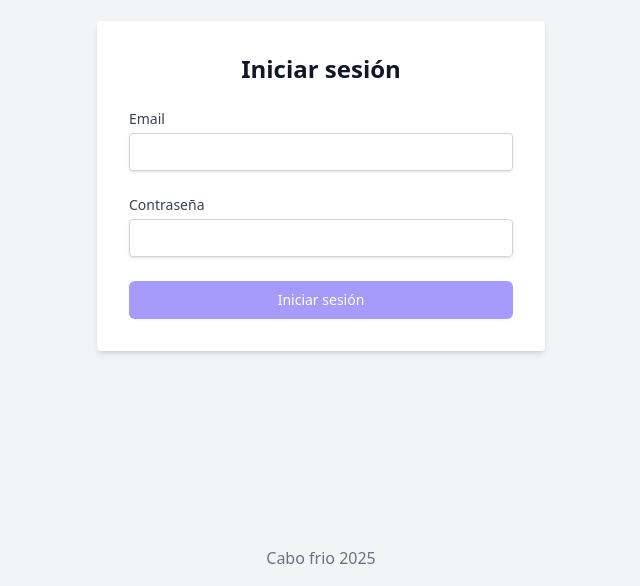
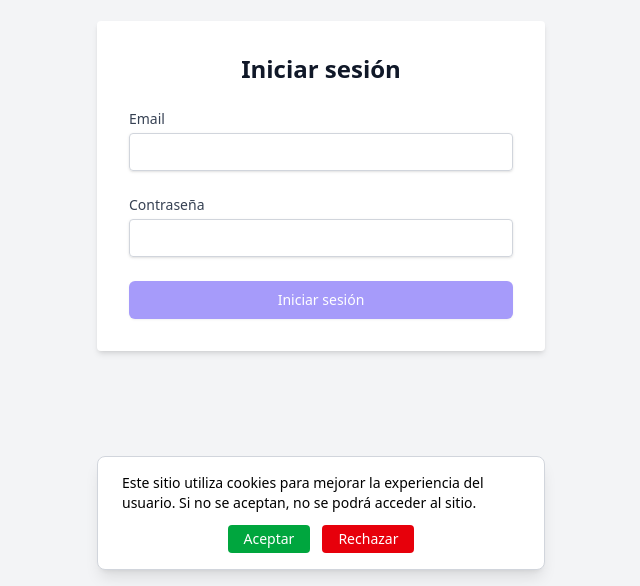
Before and after one commit to UlisesLarrabe/cabo-frio-frontend, a Next.js app: page /login in a window 1280 px wide. Shown: the part 214-800 px from the top of the page, without its empty margins (319-959 px from the left). Built offline with nearby package versions, Linux system fonts and the light colour scheme; no server answers.

Commit message:
Add cookie badge

```diff
--- a/src/app/page.tsx
+++ b/src/app/page.tsx
@@ -5,14 +5,15 @@
 
 export default async function Home() {
   const verifyCookies = await cookies();
-  const token = verifyCookies.has("auth");
+  const token = verifyCookies.get("auth");
   if (!token) {
     redirect("/login");
   }
+
   return (
-    <>
+    <main>
       <Header />
       <Hero />
-    </>
+    </main>
   );
 }
--- /dev/null
+++ b/src/components/CookieBanner.tsx
@@ -0,0 +1,40 @@
+"use client";
+import { useState } from "react";
+
+export default function CookieBanner({
+  setHasAcceptedCookies,
+}: {
+  setHasAcceptedCookies: (value: boolean) => void;
+}) {
+  const [show, setShow] = useState(true);
+
+  const handleChoice = (accept: boolean) => {
+    setHasAcceptedCookies(accept);
+    setShow(false);
+  };
+
+  if (!show) return null;
+
+  return (
+    <div className="fixed bottom-4 left-0 right-0 mx-auto max-w-md bg-white border border-gray-300 rounded-lg px-6 py-4 shadow-lg text-sm z-50 flex flex-col items-center">
+      <span>
+        Este sitio utiliza cookies para mejorar la experiencia del usuario. Si
+        no se aceptan, no se podrá acceder al sitio.
+      </span>
+      <div className="mt-3 flex gap-3">
+        <button
+          className="px-4 py-1 rounded bg-green-600 text-white hover:bg-green-700 transition"
+          onClick={() => handleChoice(true)}
+        >
+          Aceptar
+        </button>
+        <button
+          className="px-4 py-1 rounded bg-red-600 text-white hover:bg-red-700 transition"
+          onClick={() => handleChoice(false)}
+        >
+          Rechazar
+        </button>
+      </div>
+    </div>
+  );
+}
--- a/src/components/LoginPage.tsx
+++ b/src/components/LoginPage.tsx
@@ -1,12 +1,19 @@
 "use client";
 import React, { useState } from "react";
 import { toast, Toaster } from "sonner";
+import CookieBanner from "./CookieBanner";
 
 const LoginPage = () => {
   const [email, setEmail] = useState("");
   const [password, setPassword] = useState("");
   const [loading, setLoading] = useState(false);
-  const isDisabled = email.trim() === "" || password.trim() === "" || loading;
+  const [hasAcceptedCookies, setHasAcceptedCookies] = useState(false);
+
+  const isDisabled =
+    !hasAcceptedCookies ||
+    email.trim() === "" ||
+    password.trim() === "" ||
+    loading;
 
   const handleSubmit = (event: React.FormEvent) => {
     event.preventDefault();
@@ -35,6 +42,8 @@
 
   return (
     <div className="flex items-center justify-center min-h-screen bg-gray-100">
+      <CookieBanner setHasAcceptedCookies={setHasAcceptedCookies} />
+
       <Toaster />
       <div className="w-full max-w-md p-8 space-y-6 bg-white rounded shadow-md">
         <h2 className="text-2xl font-bold text-center text-gray-900">
```
